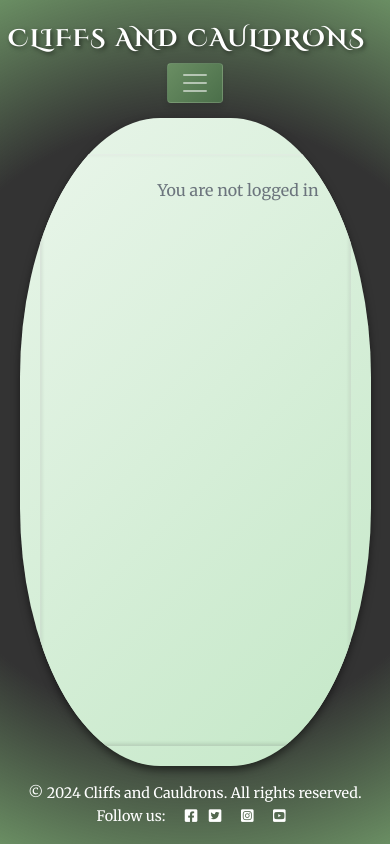
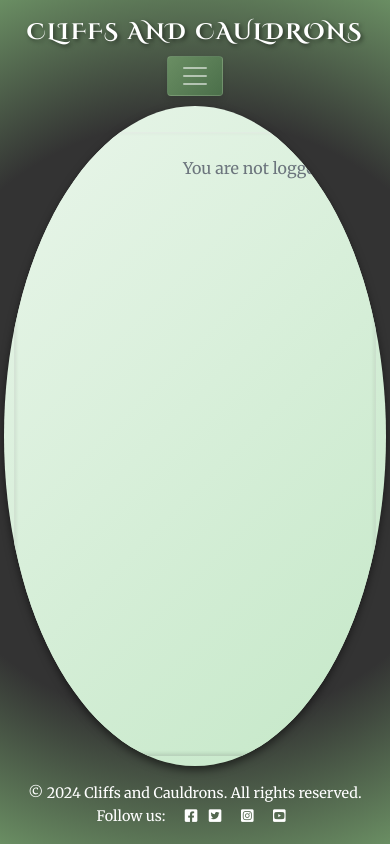
Before and after one commit to LynWorth/Cliffs-and-Cauldrons-Blog, a Django app: page / in a window 390 px wide. Run offline with Django 4.2, Linux system fonts and the light colour scheme; data that the repository does not hold is empty; parts of the project's set-up code (start-up, migrations or seed data) failed here and were passed over; some web fonts are replaced.

Commit message:
add media queries to css for responsive layouts

```diff
--- a/static/css/style.css
+++ b/static/css/style.css
@@ -51,18 +51,74 @@ body {
 
 /* Circular cauldron container */
 .cauldron-wrapper {
-   width: 90%; /* Adjust the size as needed */
+   width: 90%;
+   /* Adjust the size as needed */
    height: 90%;
-   border-radius: 40%; /* Makes the wrapper circular */
-   background: var(--bg-shiny); /* Magic potion green */
+   border-radius: 48%;
+   /* Makes the wrapper circular */
+   background: var(--bg-shiny);
+   /* Magic potion green */
    display: flex;
-   flex-direction: column; /* Stack content vertically */
-   justify-content: space-between; /* Navbar at top, footer at bottom */
+   flex-direction: column;
+   /* Stack content vertically */
+   justify-content: space-between;
+   /* Navbar at top, footer at bottom */
    padding: 20px;
    box-shadow: 0 4px 8px rgba(0, 0, 0, 0.5);
    overflow-y: auto;
    position: relative;
 }
+
+@media (max-width: 768px) {
+   .cauldron-wrapper {
+      width: 95%;
+      /* Slightly smaller width */
+      height: 95%;
+      /* Slightly smaller height */
+      border-radius: 50%;
+      /* More circular for smaller screens */
+      padding: 10px;
+      /* Reduce padding for compact layout */
+   }
+
+   main {
+      padding: 10px;
+      /* Adjust content padding */
+   }
+
+   .footer {
+      font-size: 0.8rem;
+      /* Reduce footer text size */
+      padding: 5px;
+      /* Reduce footer padding */
+   }
+}
+
+@media (max-width: 480px) {
+   .cauldron-wrapper {
+      width: 98%;
+      /* Near full width for very small screens */
+      height: 98%;
+      border-radius: 50%;
+      /* Keep it circular */
+   }
+
+   .navbar .navbar-brand {
+      font-size: 1.2rem;
+      /* Smaller branding */
+   }
+
+   .navbar a {
+      font-size: 0.8rem;
+      /* Smaller links */
+   }
+
+   .footer {
+      font-size: 0.7rem;
+   }
+}
+
+
 
 /* Header (Navbar) styling */
 .navbar {
@@ -77,8 +133,10 @@ body {
 
 /* Main content area */
 main {
-   flex-grow: 1; /* Fills remaining space */
-   overflow-y: auto; /* Allow scrolling if content overflows */
+   flex-grow: 1;
+   /* Fills remaining space */
+   overflow-y: auto;
+   /* Allow scrolling if content overflows */
    padding: 20px;
    text-align: center;
 }
@@ -93,6 +151,29 @@ main {
    z-index: 10;
 }
 
+@media (max-width: 768px) {
+   .navbar {
+      padding: 10px;
+      /* Reduce padding */
+      font-size: 0.9rem;
+      /* Adjust font size */
+   }
+
+   .navbar .navbar-brand {
+      font-size: 1.4rem;
+      /* Slightly smaller branding */
+   }
+
+   .navbar a {
+      margin: 0 5px;
+      /* Reduce spacing between links */
+   }
+
+   .navbar .navbar-collapse {
+      text-align: center;
+      /* Center collapsible content */
+   }
+}
 
 
 
@@ -120,7 +201,12 @@ body {
 }
 
 /* Heading styles */
-h1, h2, h3, h4, h5, h6 {
+h1,
+h2,
+h3,
+h4,
+h5,
+h6 {
    font-family: 'Cinzel Decorative', serif;
    color: #6a8e63;
    text-transform: uppercase;
@@ -154,7 +240,7 @@ h1, h2, h3, h4, h5, h6 {
 
 
 .card-text {
-   color:  #6a8e63;
+   color: #6a8e63;
 }
 
 
@@ -214,41 +300,69 @@ h1, h2, h3, h4, h5, h6 {
    color: #f4d03f;
 }
 
-button, .btn {
-   background: linear-gradient(135deg, #6a8e63, #4b6f4a); /* Dark green gradient */
-   color: #ffffff; /* White text for readability */
-   border: none; /* Clean look */
-   border-radius: 8px; /* Soft rounded corners */
-   padding: 10px 20px; /* Comfortable padding */
-   font-family: 'Merriweather', serif; /* Matches the body font */
-   font-weight: bold; /* Makes text stand out */
-   font-size: 1rem; /* Adjust font size for readability */
-   text-transform: uppercase; /* Adds emphasis */
-   letter-spacing: 1px; /* Subtle spacing for elegance */
-   cursor: pointer; /* Pointer to indicate clickability */
-   box-shadow: 0 4px 6px rgba(0, 0, 0, 0.1); /* Depth effect */
-   transition: all 0.3s ease; /* Smooth transitions */
+button,
+.btn {
+   background: linear-gradient(135deg, #6a8e63, #4b6f4a);
+   /* Dark green gradient */
+   color: #ffffff;
+   /* White text for readability */
+   border: none;
+   /* Clean look */
+   border-radius: 8px;
+   /* Soft rounded corners */
+   padding: 10px 20px;
+   /* Comfortable padding */
+   font-family: 'Merriweather', serif;
+   /* Matches the body font */
+   font-weight: bold;
+   /* Makes text stand out */
+   font-size: 1rem;
+   /* Adjust font size for readability */
+   text-transform: uppercase;
+   /* Adds emphasis */
+   letter-spacing: 1px;
+   /* Subtle spacing for elegance */
+   cursor: pointer;
+   /* Pointer to indicate clickability */
+   box-shadow: 0 4px 6px rgba(0, 0, 0, 0.1);
+   /* Depth effect */
+   transition: all 0.3s ease;
+   /* Smooth transitions */
 }
 
 /* Hover Effect */
-button:hover, .btn:hover {
-   background: linear-gradient(135deg, #8ebf77, #6a8e63); /* Slightly lighter green */
-   box-shadow: 0 6px 10px rgba(0, 0, 0, 0.2); /* Elevated shadow */
-   transform: translateY(-2px); /* Lift effect */
-   color: #f5d76e; /* Gold text on hover for magic touch */
+button:hover,
+.btn:hover {
+   background: linear-gradient(135deg, #8ebf77, #6a8e63);
+   /* Slightly lighter green */
+   box-shadow: 0 6px 10px rgba(0, 0, 0, 0.2);
+   /* Elevated shadow */
+   transform: translateY(-2px);
+   /* Lift effect */
+   color: #f5d76e;
+   /* Gold text on hover for magic touch */
 }
 
 /* Active State */
-button:active, .btn:active {
-   background: linear-gradient(135deg, #4b6f4a, #6a8e63); /* Darker green */
-   box-shadow: inset 0 2px 4px rgba(0, 0, 0, 0.2); /* Pressed effect */
-   transform: translateY(2px); /* Downward movement on click */
+button:active,
+.btn:active {
+   background: linear-gradient(135deg, #4b6f4a, #6a8e63);
+   /* Darker green */
+   box-shadow: inset 0 2px 4px rgba(0, 0, 0, 0.2);
+   /* Pressed effect */
+   transform: translateY(2px);
+   /* Downward movement on click */
 }
 
 /* Disabled Buttons */
-button:disabled, .btn:disabled {
-   background: #cccccc; /* Neutral gray */
-   color: #666666; /* Muted text color */
-   cursor: not-allowed; /* Disabled cursor */
-   box-shadow: none; /* No shadow */
+button:disabled,
+.btn:disabled {
+   background: #cccccc;
+   /* Neutral gray */
+   color: #666666;
+   /* Muted text color */
+   cursor: not-allowed;
+   /* Disabled cursor */
+   box-shadow: none;
+   /* No shadow */
 }
--- a/templates/base.html
+++ b/templates/base.html
@@ -65,7 +65,7 @@
                         <li class="nav-item">
 
                             <a class="nav-link {% if request.path == event_url %}active{% endif %}" aria-current="page"
-                                href="{% url 'events' %}">Event</a>
+                                href="{% url 'events' %}">Events</a>
                         </li>
 
                         {% if user.is_authenticated %}
@@ -84,9 +84,7 @@
                         </li>
                         {% endif %}
                     </ul>
-                    <span class="navbar-text fw-bold">
-                        the wheel turns...
-                    </span>
+
                 </div>
             </div>
         </nav>
```
